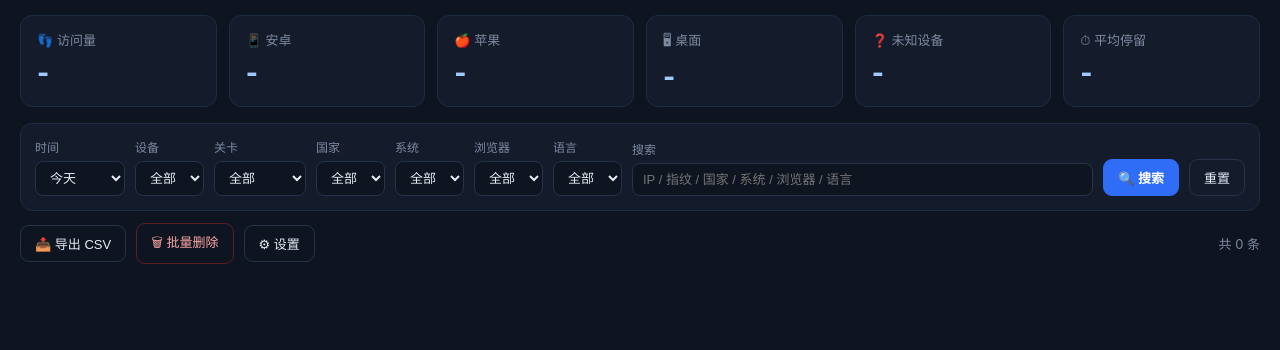
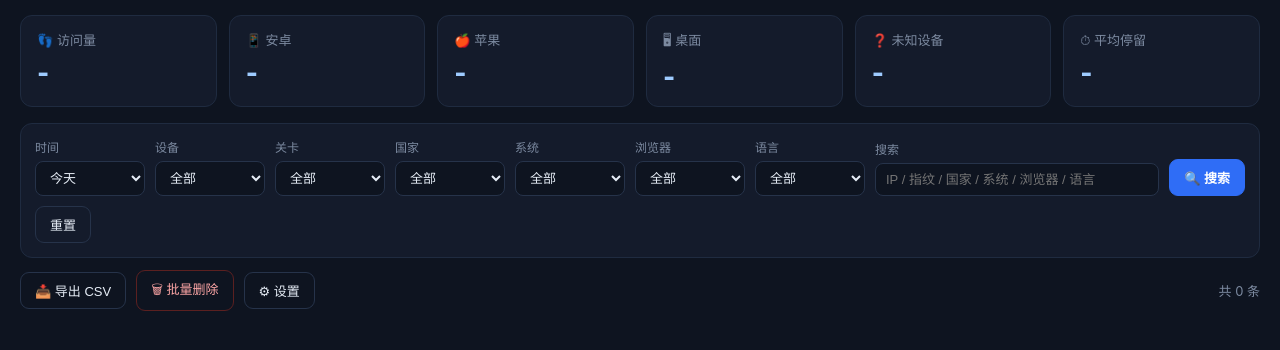
Before and after one commit to xmcrmdgl1717-dotcom/xxl, a website: page public/admin.html in a window 1280 px wide. Shown: the part 60-410 px from the top of the page. Drawn offline with Linux system fonts and the light colour scheme; no server answers.

Commit message:
Update admin.css

```diff
--- a/public/admin.css
+++ b/public/admin.css
@@ -20,27 +20,32 @@ body{margin:0;background:var(--bg);color:var(--fg);
 .card{background:var(--card);border:1px solid var(--line);border-radius:12px;padding:14px 16px}
 .card .k{color:var(--muted);font-size:13px;margin-bottom:8px}
 .card .v{font-size:26px;font-weight:800;color:#9ecbff}
-
-/* 可点击卡片 */
 .card[data-device]{cursor:pointer;transition:.15s;user-select:none}
 .card[data-device]:hover{background:#1a2436;border-color:var(--blue)}
 .card.active{border-color:var(--blue);background:#16233a;box-shadow:0 0 0 2px #2f6df655}
 .card.active .v{color:#fff}
 
-.filters{display:flex;gap:10px;flex-wrap:wrap;align-items:end;
-  background:var(--card);border:1px solid var(--line);border-radius:12px;padding:14px;margin-bottom:12px}
-.filters label{display:flex;flex-direction:column;gap:6px;font-size:12px;color:var(--muted)}
-.filters select,.filters input{background:#0e1420;border:1px solid var(--line2);color:var(--fg);
-  padding:8px 10px;border-radius:8px;font-size:13px;outline:none}
-.filters .grow{flex:1;min-width:220px}
+/* 筛选栏：多下拉 + 输入框，自动换行 */
+.filters{
+  display:flex;gap:10px;flex-wrap:wrap;align-items:end;
+  background:var(--card);border:1px solid var(--line);border-radius:12px;
+  padding:14px;margin-bottom:12px;
+}
+.filters label{display:flex;flex-direction:column;gap:6px;font-size:12px;color:var(--muted);min-width:0}
+.filters select,.filters input{
+  background:#0e1420;border:1px solid var(--line2);color:var(--fg);
+  padding:8px 10px;border-radius:8px;font-size:13px;outline:none;
+}
+.filters select{min-width:110px;max-width:180px}
+.filters .grow{flex:1 1 260px;min-width:220px}
 .filters .grow input{width:100%}
 
-.toolbar{display:flex;gap:10px;align-items:center;margin-bottom:14px}
+.toolbar{display:flex;gap:10px;align-items:center;margin-bottom:14px;flex-wrap:wrap}
 .count{color:var(--muted);margin-left:auto;font-size:13px}
 
 .list{display:flex;flex-direction:column;gap:10px}
 .item{background:var(--card);border:1px solid var(--line);border-radius:12px;padding:14px 16px}
-.item .r1{display:flex;align-items:center;gap:10px;margin-bottom:10px}
+.item .r1{display:flex;align-items:center;gap:10px;margin-bottom:10px;flex-wrap:wrap}
 .item .r1 .fp{background:#0e1420;border:1px solid var(--line2);padding:3px 8px;border-radius:6px;
   font-family:ui-monospace,Consolas,monospace;font-size:12px;color:#9ecbff}
 .item .r1 .spacer{flex:1}
@@ -56,11 +61,10 @@ body{margin:0;background:var(--bg);color:var(--fg);
 .iconbtn.red{color:#fca5a5;border-color:#5b2020}
 input[type=checkbox]{accent-color:var(--blue);width:16px;height:16px}
 
-/* 可点击的字段 */
 .clickable{cursor:pointer;transition:.15s}
 .clickable:hover{color:#fff;text-decoration:underline;background:#16233a}
 
-.pager{display:flex;justify-content:center;gap:8px;margin:20px 0}
+.pager{display:flex;justify-content:center;gap:8px;margin:20px 0;flex-wrap:wrap}
 .pager button{border:1px solid var(--line2);background:transparent;color:var(--fg);
   padding:6px 12px;border-radius:8px;cursor:pointer}
 .pager button.active{background:var(--blue);border-color:var(--blue)}
@@ -81,9 +85,8 @@ input[type=checkbox]{accent-color:var(--blue);width:16px;height:16px}
   padding:10px 12px;border-radius:8px;font-size:14px;outline:none}
 .hint{color:var(--muted);font-size:12px}
 .detail{background:#0e1420;border:1px solid var(--line2);border-radius:10px;padding:14px;
-  font-size:12px;color:#cbd5e1;white-space:pre-wrap;word-break:break-all;max-height:60vh;overflow:auto}
+  font-size:12px;color:#cbd5e1;max-height:60vh;overflow:auto}
 
-/* 明细弹窗中文化排版 */
 .dgrid{display:flex;flex-direction:column;gap:0}
 .drow{display:flex;gap:12px;padding:8px 4px;border-bottom:1px solid var(--line);font-size:13px}
 .drow:last-child{border-bottom:0}
@@ -94,8 +97,10 @@ input[type=checkbox]{accent-color:var(--blue);width:16px;height:16px}
   color:#fff;padding:10px 18px;border-radius:999px;opacity:0;transition:.25s;pointer-events:none;z-index:99}
 .toast.show{opacity:1;transform:translate(-50%,0)}
 
-@media(max-width:900px){ .cards{grid-template-columns:repeat(3,1fr)} }
-@media(max-width:560px){
+@media(max-width:1100px){ .cards{grid-template-columns:repeat(3,1fr)} }
+@media(max-width:640px){
   .cards{grid-template-columns:repeat(2,1fr)}
   .filters{flex-direction:column;align-items:stretch}
+  .filters select{max-width:none;width:100%}
+  .filters .grow{min-width:0}
 }
```
